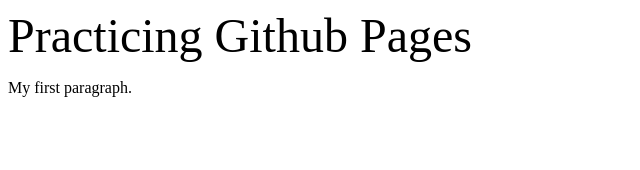
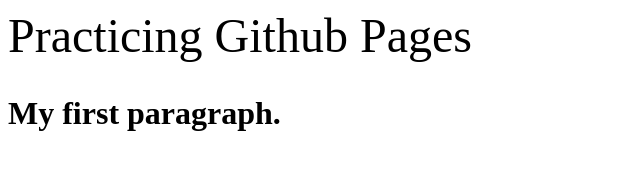
Before and after one commit to yuta-yama/ut07-SQL-challenge, a plain HTML site: page index.html in a window 1280 px wide. Shown: the whole page, without its empty margins (0-640 px from the left). Drawn offline with Linux system fonts and the light colour scheme.

Commit message:
Update index.html

```diff
--- a/index.html
+++ b/index.html
@@ -3,7 +3,7 @@
 <body>
 
   <font size="15">Practicing Github Pages</font>
-<p>My first paragraph.</p>
+  <h1><p>My first paragraph.</p></h1>
 
 </body>
 </html>
```
